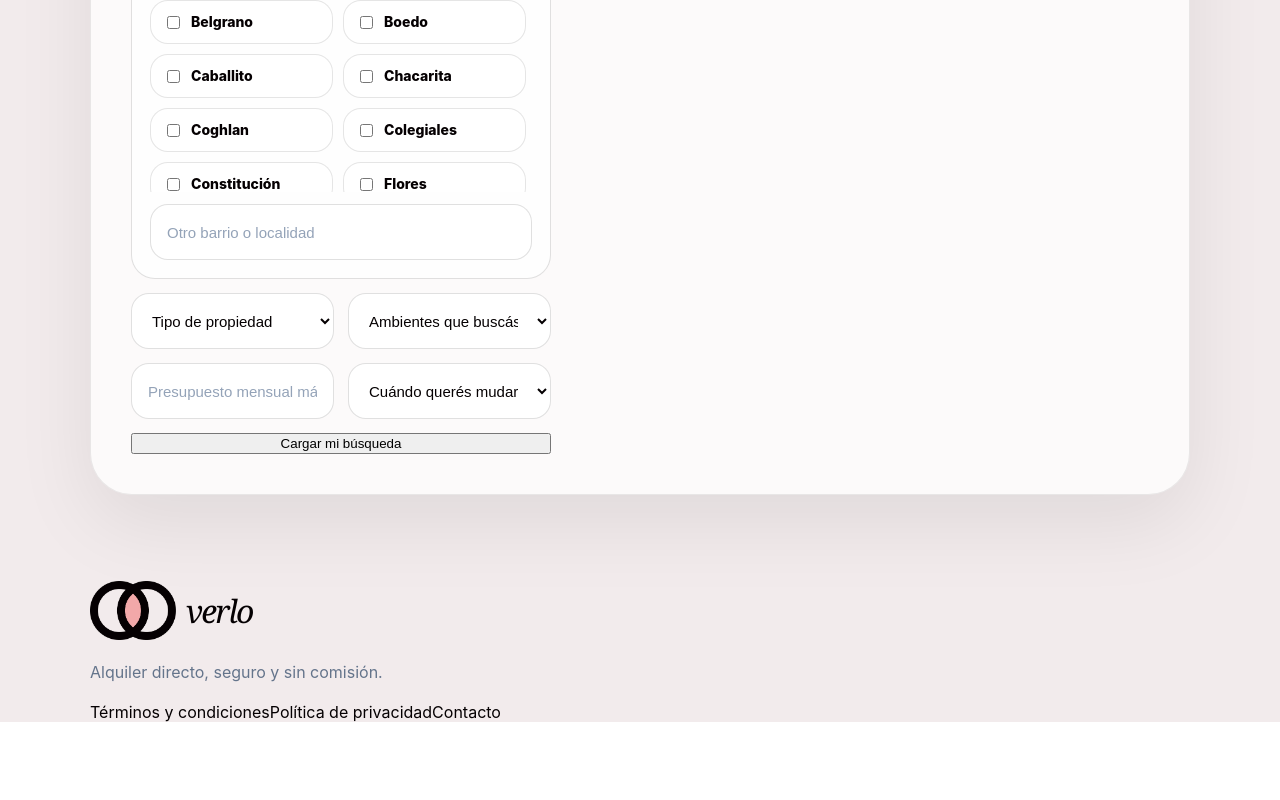
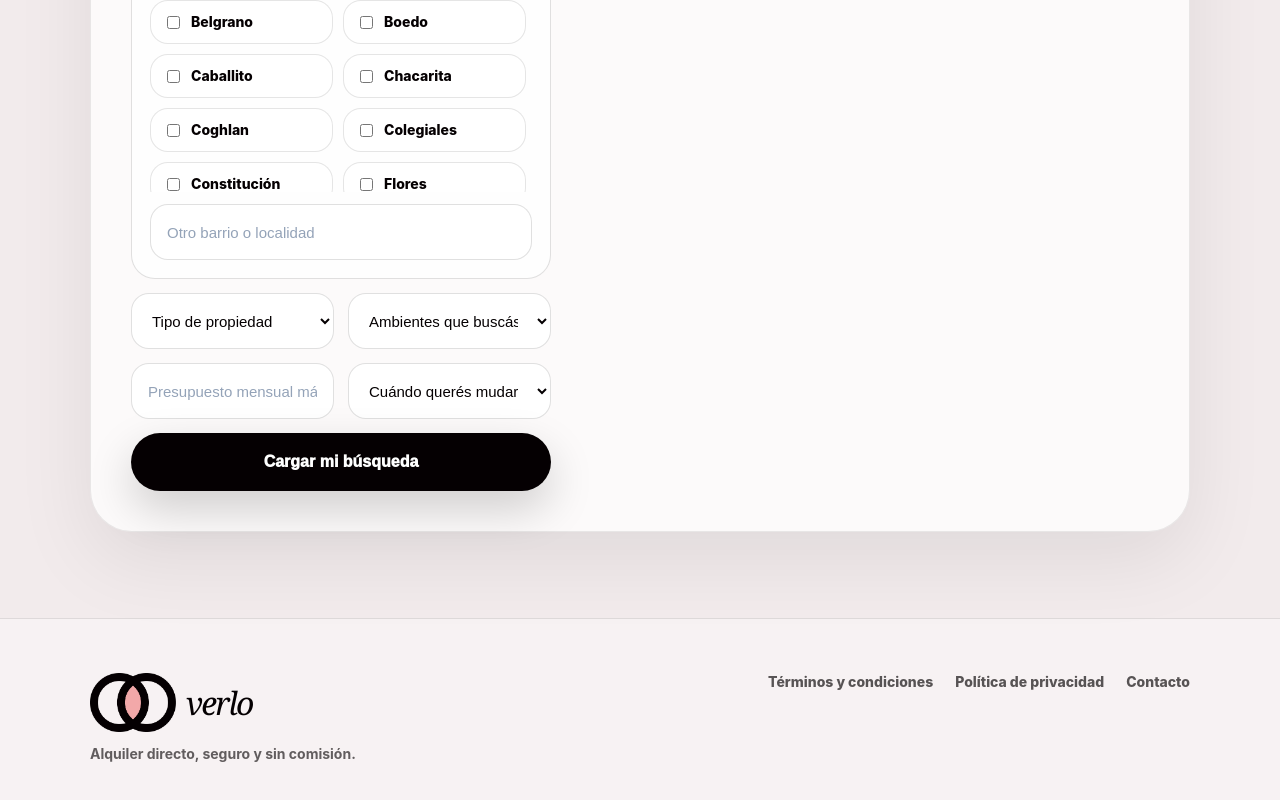
Before and after one commit to rentverlo-dotcom/verlo, a Next.js app: page /pagedeprueba in a window 1280 px wide. Shown: the part 3501-4301 px from the top of the page. Before the commit the page ends 4223 px from the top, so only its background shows below. Built offline with nearby package versions, Linux system fonts and the light colour scheme.

Commit message:
Update page.tsx

```diff
--- a/app/pagedeprueba/page.tsx
+++ b/app/pagedeprueba/page.tsx
@@ -745,87 +745,8 @@ const styles = `
   }
 
   .check-pill input {
-
-
-  .check-pill input {
+    flex: 0 0 auto;
     accent-color: var(--black);
-  }
-
-  .submit {
-    min-height: 58px;
-    border-radius: 999px;
-    border: 1px solid rgba(5, 0, 2, 0.12);
-    background: var(--black);
-    color: white;
-    font-size: 16px;
-    font-weight: 950;
-    cursor: pointer;
-    box-shadow: 0 18px 45px rgba(5, 0, 2, 0.18);
-  }
-
-  .submit:disabled {
-    opacity: 0.55;
-    cursor: not-allowed;
-  }
-
-  .error,
-  .success {
-    margin: 0;
-    padding: 14px 16px;
-    border-radius: 18px;
-    font-size: 14px;
-    font-weight: 850;
-  }
-
-  .error {
-    background: rgba(195, 121, 134, 0.14);
-    color: #7f2435;
-  }
-
-  .success {
-    background: rgba(116, 190, 220, 0.16);
-    color: #255a6d;
-  }
-
-  .footer {
-    padding: 54px 0;
-    border-top: 1px solid rgba(5, 0, 2, 0.1);
-    background: rgba(255, 255, 255, 0.34);
-  }
-
-  .footer-inner {
-    display: flex;
-    justify-content: space-between;
-    gap: 32px;
-    align-items: flex-start;
-    color: rgba(5, 0, 2, 0.58);
-    font-size: 14px;
-  }
-
-  .footer-brand {
-    display: grid;
-    gap: 12px;
-  }
-
-  .footer-brand p {
-    margin: 0;
-    max-width: 280px;
-    line-height: 1.45;
-    color: rgba(5, 0, 2, 0.62);
-    font-weight: 700;
-  }
-
-  .footer-links {
-    display: flex;
-    flex-wrap: wrap;
-    justify-content: flex-end;
-    gap: 16px 22px;
-  }
-
-  .footer-links a {
-    color: rgba(5, 0, 2, 0.66);
-    text-decoration: none;
-    font-weight: 800;
   }
 
   .submit {
@@ -853,6 +774,65 @@ const styles = `
     transform: none;
   }
 
+  .error,
+  .success {
+    margin: 0;
+    padding: 14px 16px;
+    border-radius: 18px;
+    font-size: 14px;
+    font-weight: 850;
+  }
+
+  .error {
+    background: rgba(195, 121, 134, 0.14);
+    color: #7f2435;
+  }
+
+  .success {
+    background: rgba(116, 190, 220, 0.16);
+    color: #255a6d;
+  }
+
+  .footer {
+    padding: 54px 0;
+    border-top: 1px solid rgba(5, 0, 2, 0.1);
+    background: rgba(255, 255, 255, 0.34);
+  }
+
+  .footer-inner {
+    display: flex;
+    justify-content: space-between;
+    gap: 32px;
+    align-items: flex-start;
+    color: rgba(5, 0, 2, 0.58);
+    font-size: 14px;
+  }
+
+  .footer-brand {
+    display: grid;
+    gap: 12px;
+  }
+
+  .footer-brand p {
+    margin: 0;
+    max-width: 280px;
+    line-height: 1.45;
+    color: rgba(5, 0, 2, 0.62);
+    font-weight: 700;
+  }
+
+  .footer-links {
+    display: flex;
+    flex-wrap: wrap;
+    justify-content: flex-end;
+    gap: 16px 22px;
+  }
+
+  .footer-links a {
+    color: rgba(5, 0, 2, 0.66);
+    text-decoration: none;
+    font-weight: 800;
+  }
 
   @media (max-width: 1060px) {
     .hero-grid {
@@ -1578,14 +1558,6 @@ neighborhood_slug: normalizeText(zone),
                     />
                   </div>
 
-                  <div className="row">
-                    <input
-                      className="input"
-                      name="approx_price"
-                      placeholder="Precio mensual esperado"
-                      required
-                    />
-
                   <select className="select" name="availability_status" required defaultValue="">
                     <option value="" disabled>
                       Disponibilidad
@@ -1594,7 +1566,6 @@ neighborhood_slug: normalizeText(zone),
                     <option>Disponible pronto</option>
                     <option>Estoy evaluando alquilar</option>
                   </select>
-                  </div>
                 </>
               )}
 
```
Lines whose indentation alone changed are shown as unchanged.
